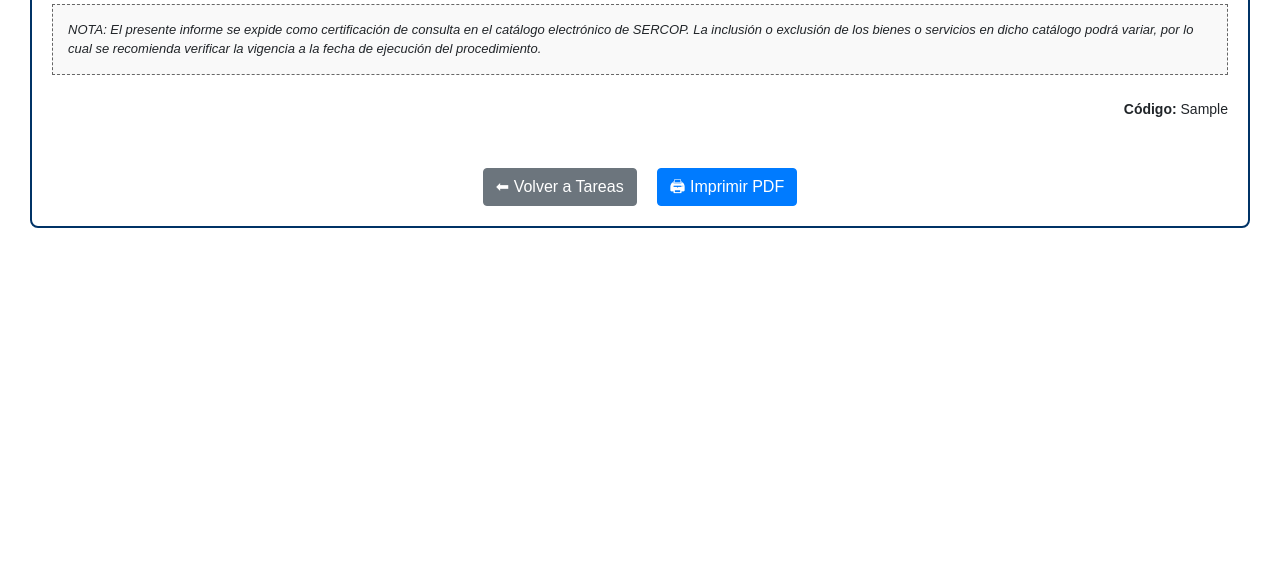
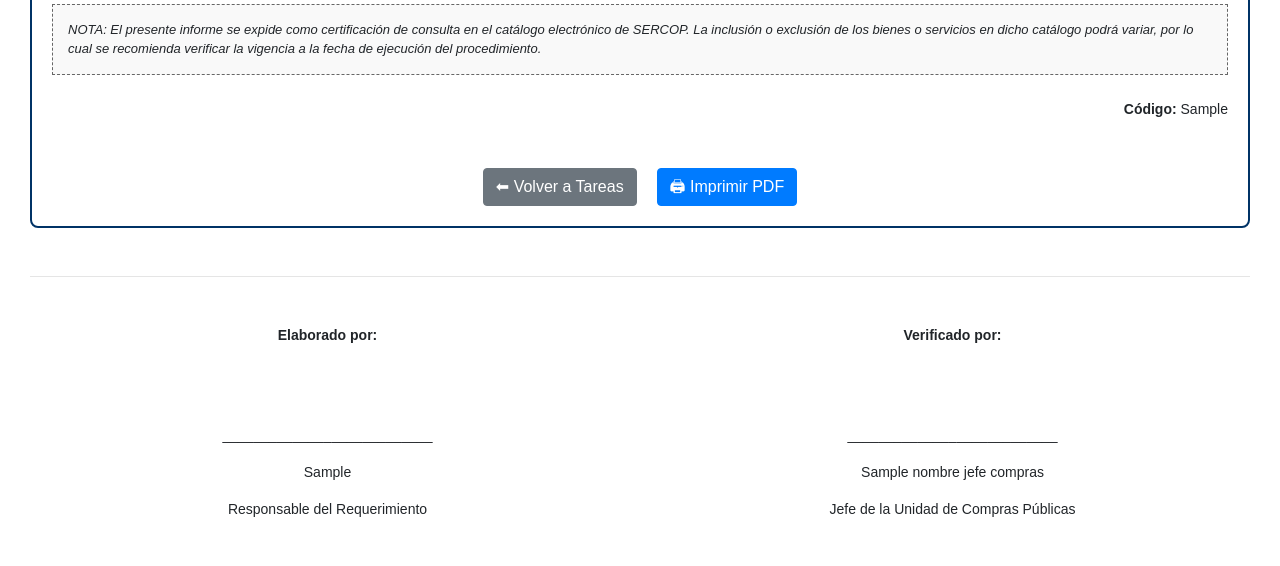
Before and after one commit to faustofi1262/sicop, a Flask app: template app/templates/informe_catalogo.html in a window 1280 px wide. Shown: the part 737-1303 px from the top of the page. Before the commit the page ends 965 px from the top, so only its background shows below. Run offline with Flask 3, Linux system fonts and the light colour scheme; the template is opened without the code that fills it: most values are stand-ins (such as "Sample title", 1, 10 or a date in 2020).

Commit message:
Agrego reporte de cate

```diff
--- a/app/templates/informe_catalogo.html
+++ b/app/templates/informe_catalogo.html
@@ -64,5 +64,24 @@
             <button onclick="window.print()" class="btn btn-primary ml-3">🖨 Imprimir PDF</button>
         </div>
     </div>
+    <hr class="mt-5">
+
+<div class="row mt-5 text-center">
+    <div class="col-md-6">
+        <p><strong>Elaborado por:</strong></p>
+        <br><br><br>
+        <p>___________________________</p>
+        <p>{{ funcionario_encargado }}</p>
+        <p>Responsable del Requerimiento</p>
+    </div>
+    <div class="col-md-6">
+        <p><strong>Verificado por:</strong></p>
+        <br><br><br>
+        <p>___________________________</p>
+        <p>{{ nombre_jefe_compras }}</p>
+        <p>Jefe de la Unidad de Compras Públicas</p>
+    </div>
+</div>
+
 </body>
 </html>
```
